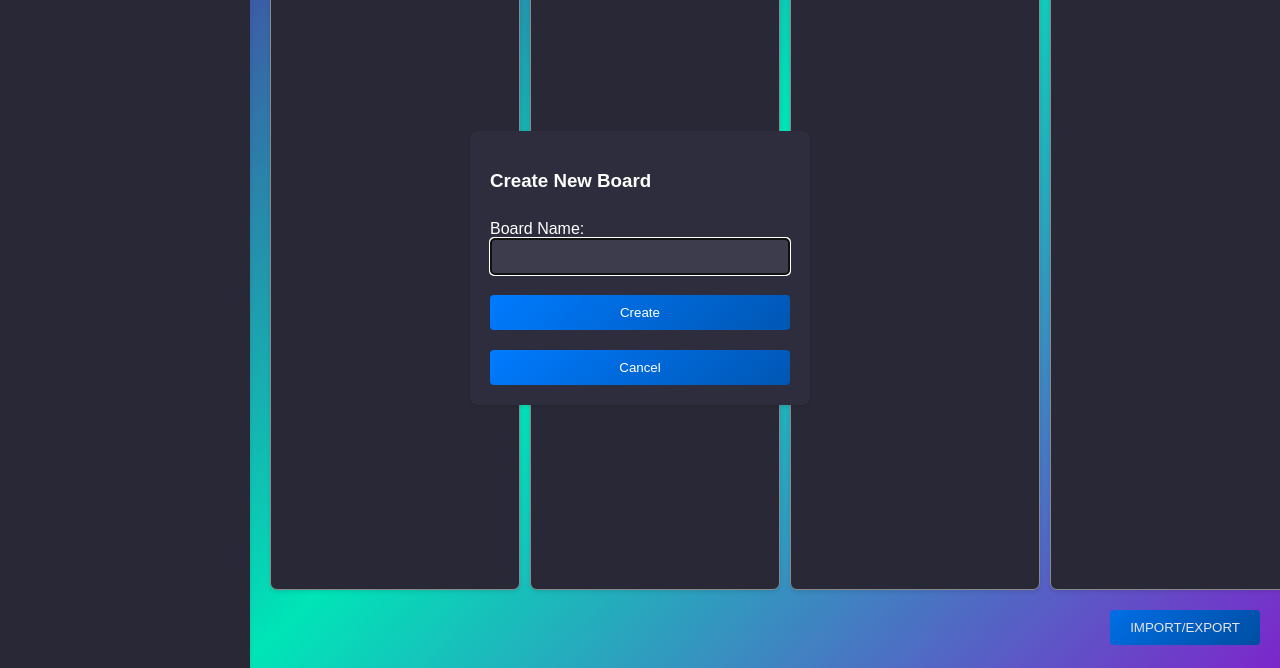
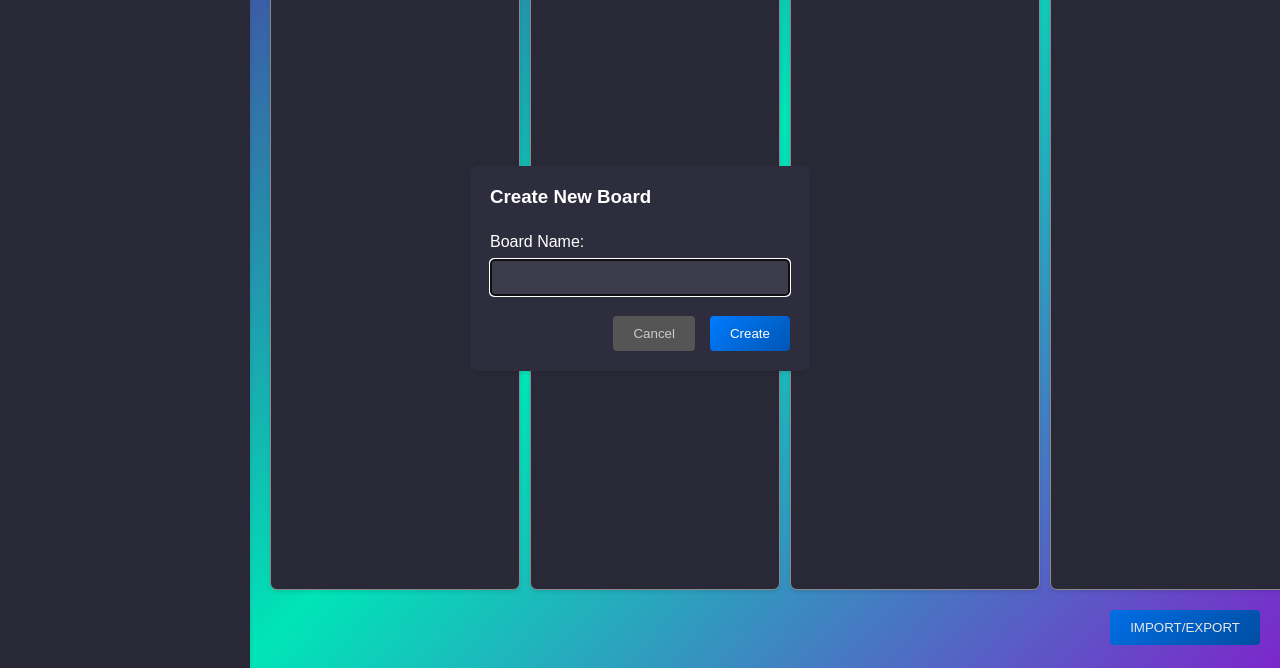
Before and after one commit to dejoe/kanban, a plain HTML site: page index.html in a window 1280 px wide. Both pictures are taken after a click on the button "ADD BOARD". Shown: the part 132-800 px from the top of the page. Drawn offline with Linux system fonts and the light colour scheme.

Commit message:
Styles for Dialog - Button and Spacing

```diff
--- a/index.html
+++ b/index.html
@@ -70,8 +70,10 @@
             <input type="text" id="cardTitle" required>
             <label for="cardDescription">Description:</label>
             <textarea id="cardDescription"></textarea>
-            <button type="submit">Save</button>
-            <button type="button" onclick="closeDialog()">Cancel</button>
+            <div class="button-group">
+                <button type="button" onclick="this.form.submit()">Cancel</button>
+                <button type="submit" value="submit">Save</button>
+            </div>
         </form>
     </dialog>
 
@@ -81,8 +83,10 @@
             <h3>Create New Board</h3>
             <label for="boardName">Board Name:</label>
             <input type="text" id="boardName" required>
-            <button type="submit">Create</button>
-            <button type="button" onclick="closeCreateBoardDialog()">Cancel</button>
+            <div class="button-group">
+                <button type="button" onclick="this.form.submit()">Cancel</button>
+                <button type="submit" value="submit">Create</button>
+            </div>
         </form>
     </dialog>
 
--- a/styles.css
+++ b/styles.css
@@ -359,8 +359,14 @@ dialog form {
 }
 
 dialog label {
-    margin-top: 10px;
+    margin-top: 15px;
     color: #ffffff;
+    margin-bottom: 8px;
+}
+
+dialog h3 {
+    margin-top: 0px;
+    margin-bottom: 10px;
 }
 
 dialog input, dialog textarea {
@@ -369,31 +375,38 @@ dialog input, dialog textarea {
     border-radius: 4px;
     background-color: #3c3c4c;
     color: #ffffff;
+    margin-top: 0px;
 }
 
-dialog button {
-    margin-top: 20px;
-    padding: 10px;
-    border: none;
-    border-radius: 4px;
-    background: linear-gradient(135deg, #007bff, #0056b3);
-    color: #ffffff;
-    cursor: pointer;
-    transition: background 0.3s;
+dialog .button-group {
+  display: flex;
+  justify-content: end;
+  align-items: center; /* Align buttons vertically */
+  margin-top:20px;
+  gap: 15px;
 }
 
-dialog button:hover {
-    background: linear-gradient(135deg, #0056b3, #003d80);
+.button-group button:first-child {
+  order: -1; /* Place the first button (Cancel) on the left */
+  background-color: #555; /* Gray background for Cancel */
+  color: #ccc;
 }
 
-dialog button[type="button"] {
-    background-color: #555;
-    color: #ffffff;
+.button-group button:not(:first-child) {
+  background: linear-gradient(135deg, #007bff, #0056b3); /* Blue gradient for Save and Create */
+  color: #ffffff;
 }
 
-dialog button[type="button"]:hover {
-    background-color: #444;
-    color: #ffffff;
+.button-group button:not(:first-child):hover {
+  background: linear-gradient(135deg, #0056b3, #003d80); /* Hover effect */
+}
+
+.button-group button {
+  padding: 10px 20px;
+  border: none;
+  border-radius: 4px;
+  cursor: pointer;
+  transition: background 0.3s;
 }
 
 /* Hide elements by default */
```
